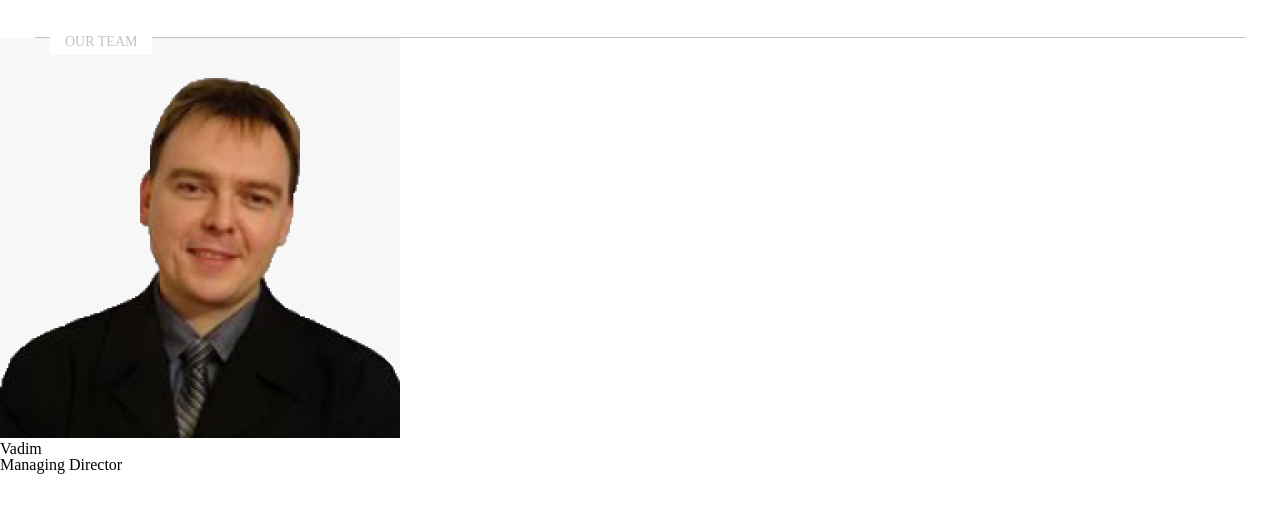
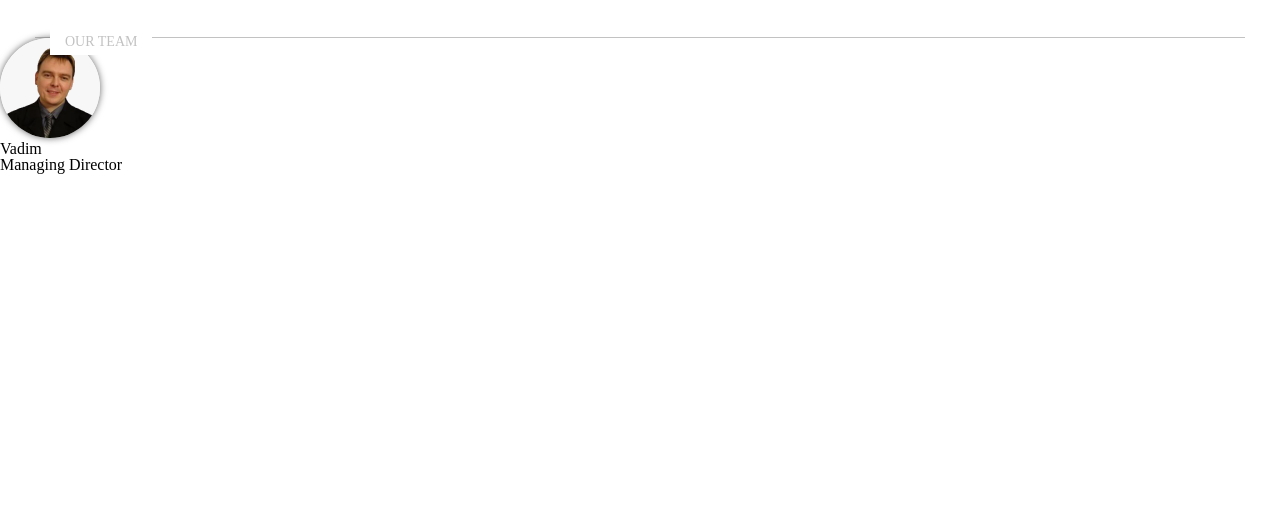
Before and after one commit to WizardRewAnd/Mamon-website, a plain HTML site: page index.html in a window 1280 px wide. Shown: the part 1678-2191 px from the top of the page. After the commit the page ends 1979 px from the top, so only its background shows below. Drawn offline with nearby package versions, Linux system fonts and the light colour scheme.

Commit message:
team 2.0

```diff
--- a/index.html
+++ b/index.html
@@ -182,7 +182,13 @@
 
     <div class="team">
       <div class="team-item">
-        <img src="components_/Vadim.png" alt="" />
+        <img
+          class="team-item-pic"
+          width="100"
+          height="100"
+          src="components_/Vadim.png"
+          alt=""
+        />
         <div class="team-item-text">
           <h3 class="item-text-title">Vadim</h3>
           <p class="item-text">Managing Director</p>
--- a/style.css
+++ b/style.css
@@ -200,3 +200,8 @@
   line-height: 16px;
   color: #c2c2c2;
 }
+
+.team-item-pic {
+  border-radius: 100%; /* Радиус скругления */
+  box-shadow: 0 0 7px #666; /* Параметры тени */
+}
```
